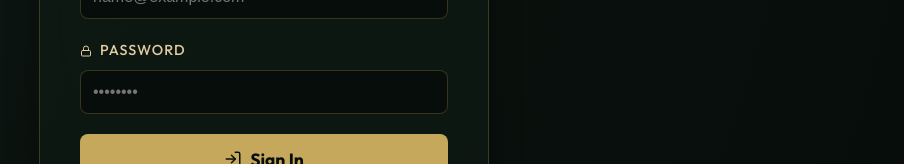
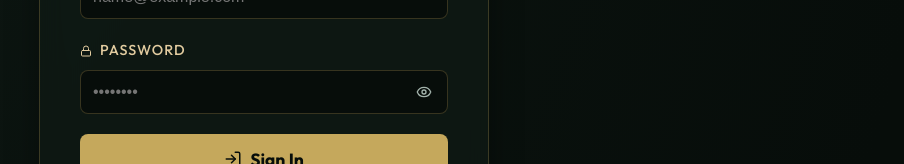
Before and after one commit to thambulamplatedecorations-arch/thambulam_plate_decorations-, a React (Vite) app in the folder frontend/: page /login in a window 1280 px wide. Shown: the part 392-556 px from the top of the page, without its empty margins (376-1280 px from the left). Built offline with nearby package versions, Linux system fonts and the light colour scheme; no server answers; a web font is replaced by a local one.

Commit message:
Add show/hide password visibility toggle in Login and Signup screens

```diff
--- a/frontend/src/pages/Login.jsx
+++ b/frontend/src/pages/Login.jsx
@@ -1,7 +1,7 @@
 import React, { useState } from 'react';
 import { useNavigate, Link } from 'react-router-dom';
 import { API_URL } from '../utils/api';
-import { Mail, Lock, LogIn, ArrowLeft } from 'lucide-react';
+import { Mail, Lock, LogIn, ArrowLeft, Eye, EyeOff } from 'lucide-react';
 
 const Login = ({ handleLoginSuccess }) => {
   const navigate = useNavigate();
@@ -9,6 +9,7 @@
   const [password, setPassword] = useState('');
   const [error, setError] = useState('');
   const [loading, setLoading] = useState(false);
+  const [showPassword, setShowPassword] = useState(false);
 
   const handleSubmit = async (e) => {
     e.preventDefault();
@@ -91,15 +92,38 @@
 
           <div className="calc-form-group">
             <label htmlFor="password"><Lock size={12} style={{marginRight: '4px', verticalAlign:'middle'}}/> Password</label>
+            <div style={{ position: 'relative' }}>
               <input
-              type="password"
+                type={showPassword ? 'text' : 'password'}
                 id="password"
                 className="calc-input"
                 placeholder="••••••••"
                 required
                 value={password}
                 onChange={(e) => setPassword(e.target.value)}
+                style={{ paddingRight: '45px' }}
               />
+              <button
+                type="button"
+                onClick={() => setShowPassword(!showPassword)}
+                style={{
+                  position: 'absolute',
+                  right: '12px',
+                  top: '50%',
+                  transform: 'translateY(-50%)',
+                  background: 'none',
+                  border: 'none',
+                  color: 'var(--text-gray)',
+                  cursor: 'pointer',
+                  display: 'flex',
+                  alignItems: 'center',
+                  padding: '4px',
+                }}
+                aria-label={showPassword ? "Hide password" : "Show password"}
+              >
+                {showPassword ? <EyeOff size={16} /> : <Eye size={16} />}
+              </button>
+            </div>
           </div>
 
           <button type="submit" className="calc-book-btn" disabled={loading} style={{ display: 'flex', alignItems: 'center', justifyContent: 'center', gap: '8px' }}>
--- a/frontend/src/pages/Signup.jsx
+++ b/frontend/src/pages/Signup.jsx
@@ -1,7 +1,7 @@
 import React, { useState } from 'react';
 import { useNavigate, Link } from 'react-router-dom';
 import { API_URL } from '../utils/api';
-import { Mail, Lock, UserPlus, Phone, User as UserIcon, ArrowLeft } from 'lucide-react';
+import { Mail, Lock, UserPlus, Phone, User as UserIcon, ArrowLeft, Eye, EyeOff } from 'lucide-react';
 
 const Signup = ({ handleLoginSuccess }) => {
   const navigate = useNavigate();
@@ -11,6 +11,7 @@
   const [password, setPassword] = useState('');
   const [error, setError] = useState('');
   const [loading, setLoading] = useState(false);
+  const [showPassword, setShowPassword] = useState(false);
 
   const handleSubmit = async (e) => {
     e.preventDefault();
@@ -120,8 +121,9 @@
 
           <div className="calc-form-group">
             <label htmlFor="password"><Lock size={12} style={{marginRight: '4px', verticalAlign:'middle'}}/> Password</label>
+            <div style={{ position: 'relative' }}>
               <input
-              type="password"
+                type={showPassword ? 'text' : 'password'}
                 id="password"
                 className="calc-input"
                 placeholder="Min 6 characters"
@@ -129,7 +131,29 @@
                 minLength={6}
                 value={password}
                 onChange={(e) => setPassword(e.target.value)}
+                style={{ paddingRight: '45px' }}
               />
+              <button
+                type="button"
+                onClick={() => setShowPassword(!showPassword)}
+                style={{
+                  position: 'absolute',
+                  right: '12px',
+                  top: '50%',
+                  transform: 'translateY(-50%)',
+                  background: 'none',
+                  border: 'none',
+                  color: 'var(--text-gray)',
+                  cursor: 'pointer',
+                  display: 'flex',
+                  alignItems: 'center',
+                  padding: '4px',
+                }}
+                aria-label={showPassword ? "Hide password" : "Show password"}
+              >
+                {showPassword ? <EyeOff size={16} /> : <Eye size={16} />}
+              </button>
+            </div>
           </div>
 
           <button type="submit" className="calc-book-btn" disabled={loading} style={{ display: 'flex', alignItems: 'center', justifyContent: 'center', gap: '8px' }}>
```
Lines whose indentation alone changed are shown as unchanged.
